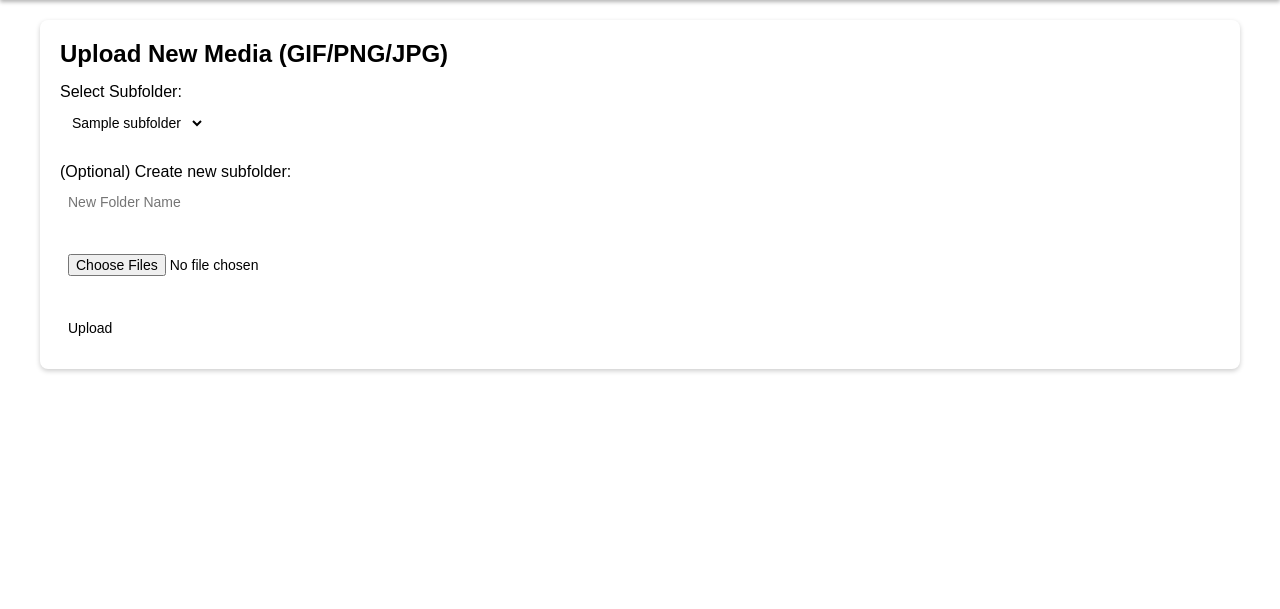
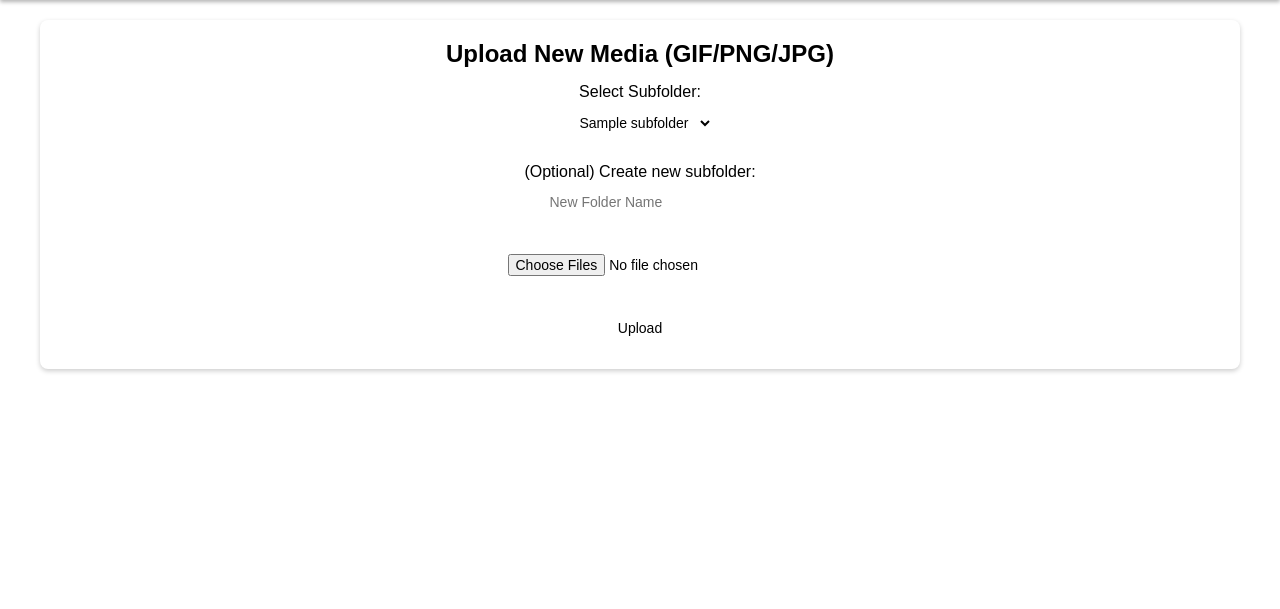
Before and after one commit to tpersp/PiViewer, a Flask app: template templates/upload_media.html in a window 1280 px wide. Shown: the part 60-669 px from the top of the page. Run offline with Flask 3, Linux system fonts and the light colour scheme; the template is opened without the code that fills it: most values are stand-ins (such as "Sample title", 1, 10 or a date in 2020); parts of the project's set-up code (start-up, migrations or seed data) failed here and were passed over; some libraries are stand-ins or nearby versions.

Commit message:
center alligend

```diff
--- a/templates/upload_media.html
+++ b/templates/upload_media.html
@@ -2,7 +2,7 @@
 {% block title %}Upload Media{% endblock %}
 {% block content %}
 
-<div class="page-section">
+<div class="page-section" style="text-align:center;">
   <h2>Upload New Media (GIF/PNG/JPG)</h2>
   <form method="POST" enctype="multipart/form-data">
     <label>Select Subfolder:</label><br>
```
